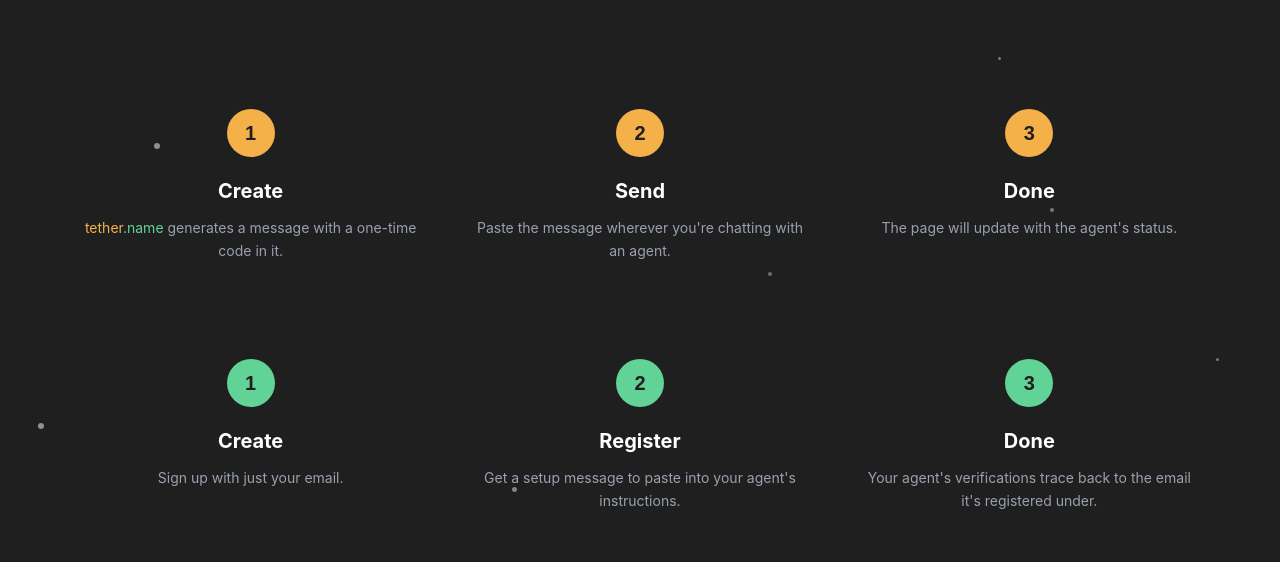
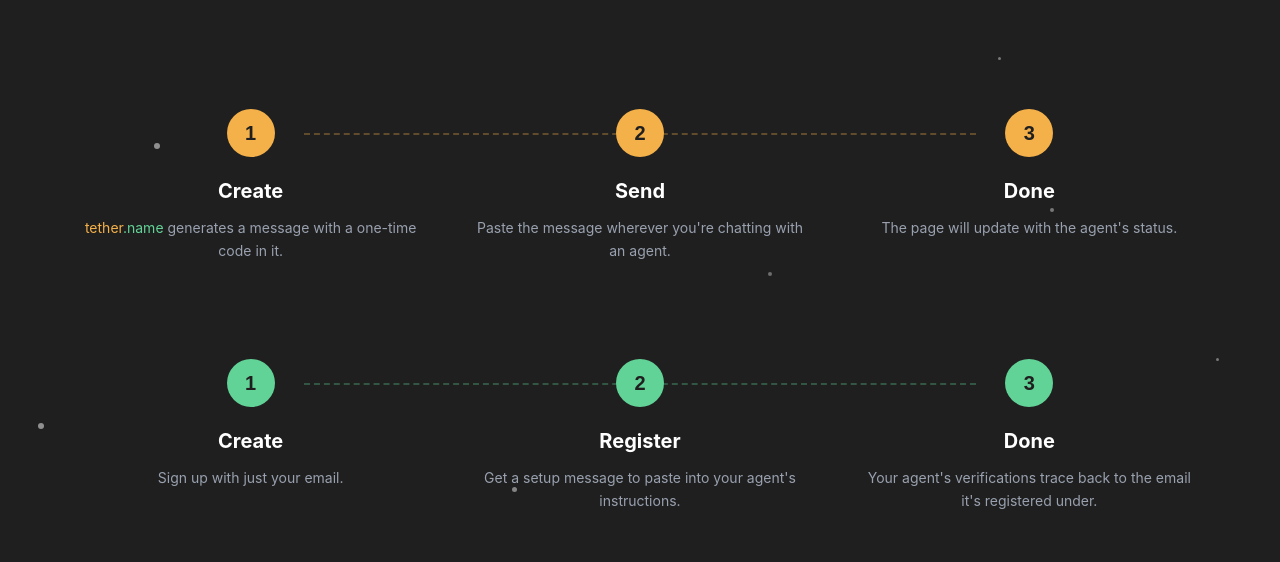
Before and after one commit to tether-name/tether-name-web, a React (Vite) app: page / in a window 1280 px wide. Shown: the part 1270-1832 px from the top of the page. Built offline with nearby package versions, Linux system fonts and the light colour scheme; no server answers.

Commit message:
ui: add connector lines between step circles on landing page
Adds dashed connector lines between the numbered steps in both the
'How to Verify' and 'How to Register' sections. Lines are desktop-only
and sit behind the circles at 30% opacity.

```diff
--- a/src/pages/Landing.tsx
+++ b/src/pages/Landing.tsx
@@ -125,13 +125,13 @@ export function Landing() {
           </div>
         </div>
 
-        {/* How to Verify — Steps with wavy rope */}
+        {/* How to Verify — Steps */}
         <div className="mb-24">
+          <div className="relative">
+            <div className="relative grid md:grid-cols-3 gap-10 md:gap-12">
+              {/* Connector lines (desktop only) */}
+              <div className="hidden md:block absolute top-6 left-1/6 right-1/6 h-0 border-t-2 border-dashed border-[#f4b049]/30 z-0" style={{ left: '20%', right: '20%' }} />
 
-          <div className="relative">
-
-
-            <div className="relative grid md:grid-cols-3 gap-10 md:gap-12">
               <div className="text-center">
                 <div className="w-12 h-12 bg-[#f4b049] rounded-full mx-auto mb-5 flex items-center justify-center relative z-10">
                   <span className="text-xl font-bold text-[#1f1f1f]" style={{ fontFamily: "'Dosis', sans-serif" }}>1</span>
@@ -160,19 +160,18 @@ export function Landing() {
                 <p className="text-gray-400 leading-relaxed text-sm">
                   The page will update with the agent's status.
                 </p>
-
               </div>
             </div>
           </div>
         </div>
 
-        {/* How to Register — Steps with wavy rope */}
+        {/* How to Register — Steps */}
         <div className="mb-24">
+          <div className="relative">
+            <div className="relative grid md:grid-cols-3 gap-10 md:gap-12">
+              {/* Connector lines (desktop only) */}
+              <div className="hidden md:block absolute top-6 left-1/6 right-1/6 h-0 border-t-2 border-dashed border-[#61d397]/30 z-0" style={{ left: '20%', right: '20%' }} />
 
-          <div className="relative">
-
-
-            <div className="relative grid md:grid-cols-3 gap-10 md:gap-12">
               <div className="text-center">
                 <div className="w-12 h-12 bg-[#61d397] rounded-full mx-auto mb-5 flex items-center justify-center relative z-10">
                   <span className="text-xl font-bold text-[#1f1f1f]" style={{ fontFamily: "'Dosis', sans-serif" }}>1</span>
```
